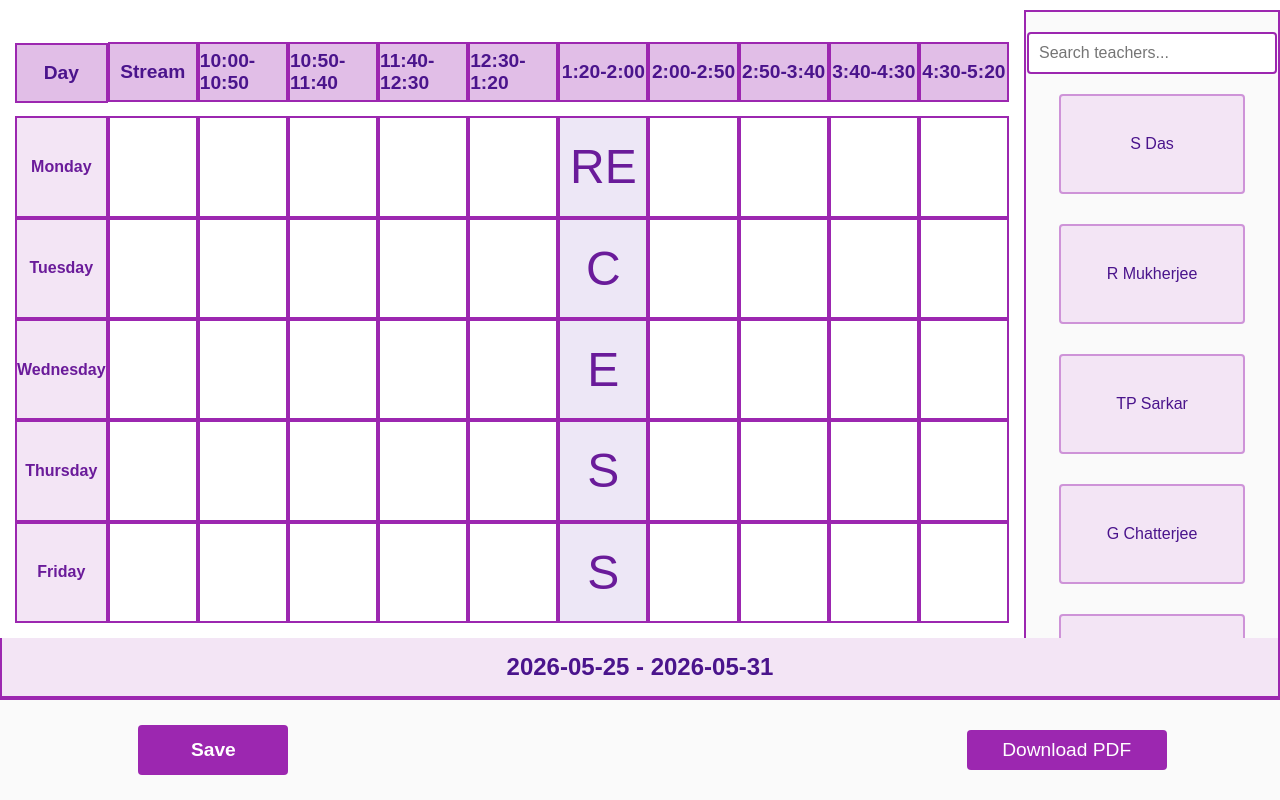
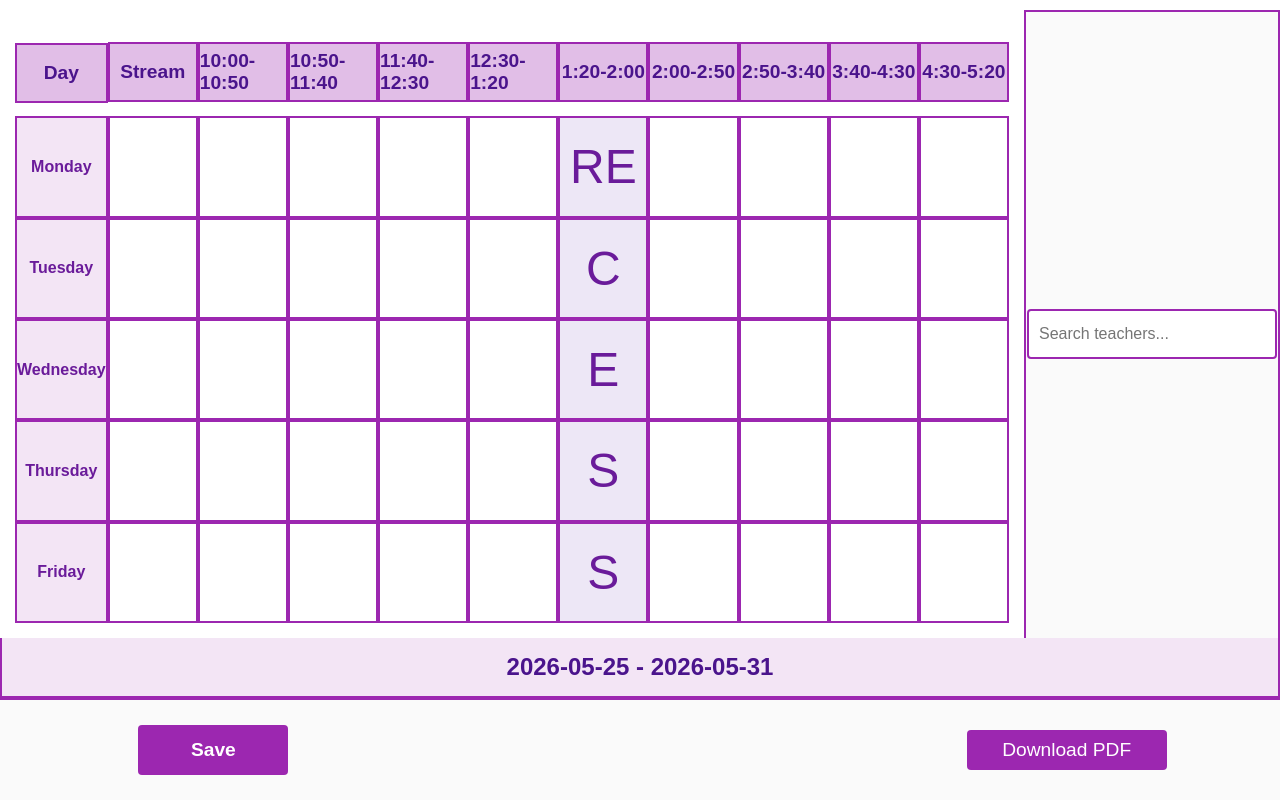
Before and after one commit to Satyanweshi01/Schedulo, a Flask app: page /editor/ in a window 1280 px wide. Run offline with Flask 3, Linux system fonts and the light colour scheme.

Commit message:
js file update

```diff
--- a/app/blueprints/editor/templates/editor.html
+++ b/app/blueprints/editor/templates/editor.html
@@ -123,7 +123,9 @@
                 </div>
             </div>
         </main>
-
+        <script>
+    const cards = {{ cards_json | tojson }};
+</script>
         <!-- Load the editor JavaScript after DOM is loaded -->
         <script src="{{ url_for('static', filename='js/editor.js') }}"></script>
     </body>
--- a/app/static/js/editor.js
+++ b/app/static/js/editor.js
@@ -55,14 +55,10 @@ function initializeEditor() {
 
     // TODO: Fetch teachers and subjects from backend API
     // For now using mock data - replace with actual API call
-    scheduleState.teachers = [
-        { id: 1, name: 'S Das' },
-        { id: 2, name: 'R Mukherjee' },
-        { id: 3, name: 'TP Sarkar' },
-        { id: 4, name: 'G Chatterjee' },
-        { id: 5, name: 'H Roy' },
-        { id:6, name: 'MD SIR'},
-    ];
+    scheduleState.teachers = cards.map(card => ({
+    id: card.teacher_id,
+    name: card.teacher_name
+}));
 
     // Initialize empty schedule structure
     scheduleState.days.forEach(day => {
```
